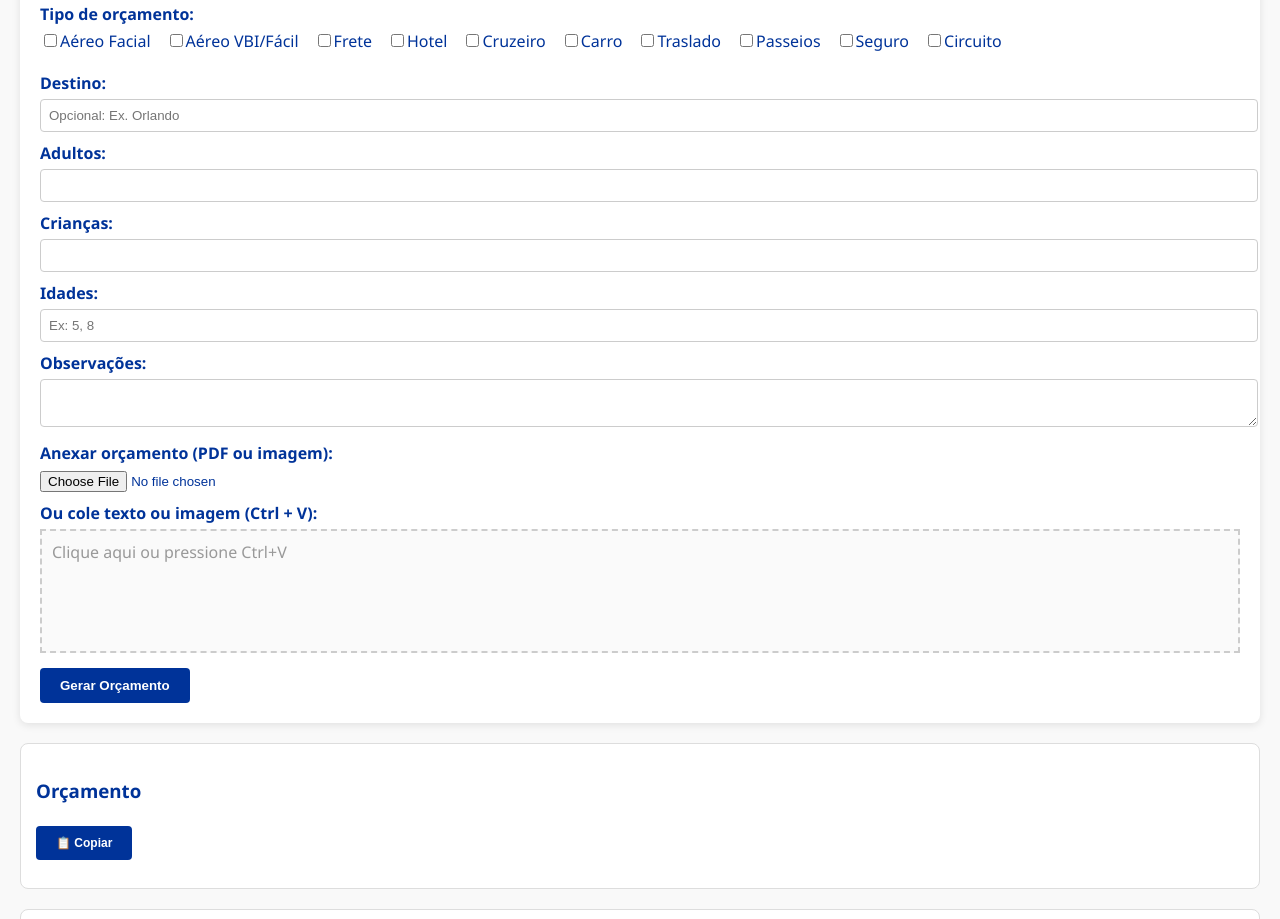
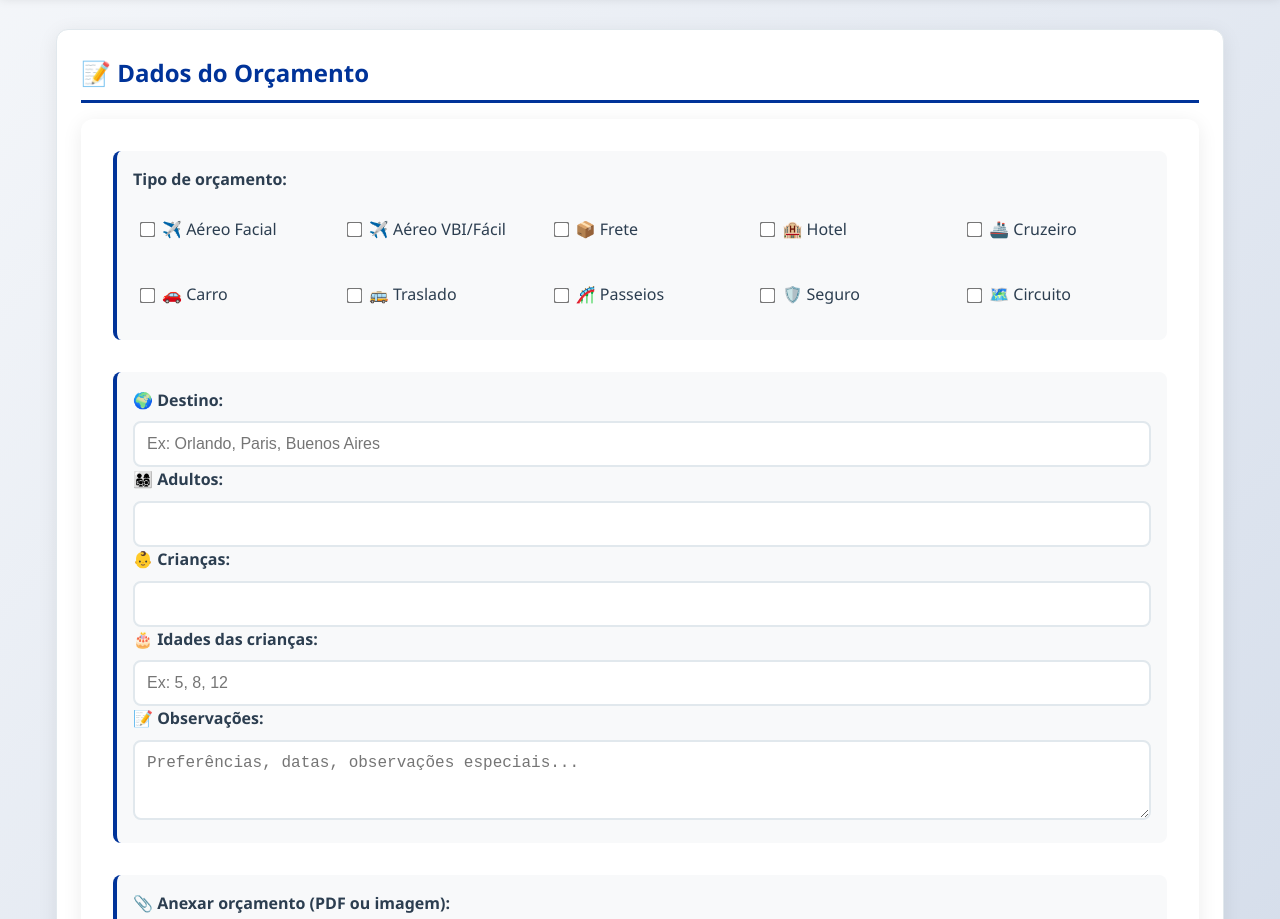
Before and after one commit to alessandrodiazrodrigues/cvc-itaqua-novo, a plain HTML site: page orcamentos.html in a window 1280 px wide. Shown: the part 123-1042 px from the top of the page. Drawn offline with Linux system fonts and the light colour scheme.

Commit message:
Update orcamentos.html

```diff
--- a/orcamentos.html
+++ b/orcamentos.html
@@ -3,161 +3,156 @@
 <head>
   <meta charset="UTF-8" />
   <meta name="viewport" content="width=device-width, initial-scale=1.0" />
-  <title>Geração de Orçamento com IA</title>
-  <style>
-    body {
-      font-family: 'Segoe UI', sans-serif;
-      background-color: #f9f9f9;
-      margin: 0;
-      padding: 20px;
-      color: #003399;
-    }
-    h1 {
-      color: #003399;
-    }
-    form {
-      background-color: #fff;
-      padding: 20px;
-      border-radius: 8px;
-      box-shadow: 0 2px 8px rgba(0,0,0,0.1);
-      margin-bottom: 20px;
-    }
-    .form-section {
-      margin-bottom: 15px;
-    }
-    label {
-      font-weight: bold;
-      display: block;
-      margin-bottom: 5px;
-    }
-    input[type="text"],
-    input[type="number"],
-    textarea,
-    select {
-      width: 100%;
-      padding: 8px;
-      margin-bottom: 10px;
-      border: 1px solid #ccc;
-      border-radius: 4px;
-    }
-    input[type="file"] {
-      margin-bottom: 10px;
-    }
-    .checkbox-group {
-      display: flex;
-      flex-wrap: wrap;
-      gap: 15px;
-    }
-    .checkbox-group label {
-      display: flex;
-      align-items: center;
-      font-weight: normal;
-    }
-    .output-section {
-      background: #fff;
-      padding: 15px;
-      margin-top: 20px;
-      border: 1px solid #ddd;
-      border-radius: 8px;
-    }
-    button {
-      padding: 10px 20px;
-      background-color: #003399;
-      color: #fff;
-      border: none;
-      border-radius: 4px;
-      cursor: pointer;
-      font-weight: bold;
-    }
-    button:hover {
-      background-color: #002277;
-    }
-    .copiar {
-      font-size: 12px;
-      margin-top: 5px;
-    }
-    #pasteArea {
-      border: 2px dashed #ccc;
-      padding: 10px;
-      min-height: 100px;
-      background: #fafafa;
-      color: #999;
-    }
-    #previewArea img {
-      max-width: 100%;
-      margin-top: 10px;
-    }
-  </style>
+  <title>Geração de Orçamento com IA - CVC Itaqua</title>
+  <link rel="stylesheet" href="style.css" />
+  <link rel="shortcut icon" href="https://www.cvc.com.br/favicon.ico" type="image/x-icon">
 </head>
 <body>
-  <h1>Geração de Orçamento com IA</h1>
+  <header>
+    <h1>💰 Geração de Orçamento com IA</h1>
+    <nav>
+      <ul>
+        <li><a href="index.html">📊 Dashboard</a></li>
+        <li><a href="orcamentos.html" class="active">💰 Orçamentos</a></li>
+        <li><a href="cadastro-vendas.html">📈 Vendas</a></li>
+        <li><a href="embarques.html">✈️ Embarques</a></li>
+        <li><a href="orbiuns.html">📋 Orbiuns</a></li>
+      </ul>
+    </nav>
+  </header>
+
+  <main>
+    <!-- Formulário de Orçamento -->
+    <section>
+      <h2>📝 Dados do Orçamento</h2>
 
       <form id="orcamentoForm">
         <div class="form-section">
           <label>Tipo de orçamento:</label>
           <div class="checkbox-group">
-        <label><input type="checkbox" name="tipo" value="Aéreo Facial"> Aéreo Facial</label>
-        <label><input type="checkbox" name="tipo" value="Aéreo VBI/Fácil"> Aéreo VBI/Fácil</label>
-        <label><input type="checkbox" name="tipo" value="Frete"> Frete</label>
-        <label><input type="checkbox" name="tipo" value="Hotel"> Hotel</label>
-        <label><input type="checkbox" name="tipo" value="Cruzeiro"> Cruzeiro</label>
-        <label><input type="checkbox" name="tipo" value="Carro"> Carro</label>
-        <label><input type="checkbox" name="tipo" value="Traslado"> Traslado</label>
-        <label><input type="checkbox" name="tipo" value="Passeios"> Passeios</label>
-        <label><input type="checkbox" name="tipo" value="Seguro"> Seguro</label>
-        <label><input type="checkbox" name="tipo" value="Circuito"> Circuito</label>
+            <label><input type="checkbox" name="tipo" value="Aéreo Facial"> ✈️ Aéreo Facial</label>
+            <label><input type="checkbox" name="tipo" value="Aéreo VBI/Fácil"> ✈️ Aéreo VBI/Fácil</label>
+            <label><input type="checkbox" name="tipo" value="Frete"> 📦 Frete</label>
+            <label><input type="checkbox" name="tipo" value="Hotel"> 🏨 Hotel</label>
+            <label><input type="checkbox" name="tipo" value="Cruzeiro"> 🚢 Cruzeiro</label>
+            <label><input type="checkbox" name="tipo" value="Carro"> 🚗 Carro</label>
+            <label><input type="checkbox" name="tipo" value="Traslado"> 🚌 Traslado</label>
+            <label><input type="checkbox" name="tipo" value="Passeios"> 🎢 Passeios</label>
+            <label><input type="checkbox" name="tipo" value="Seguro"> 🛡️ Seguro</label>
+            <label><input type="checkbox" name="tipo" value="Circuito"> 🗺️ Circuito</label>
           </div>
         </div>
 
         <div class="form-section">
-      <label>Destino:</label>
-      <input type="text" name="destino" id="destino" placeholder="Opcional: Ex. Orlando">
-      <label>Adultos:</label>
-      <input type="number" name="adultos" required />
-      <label>Crianças:</label>
-      <input type="number" name="criancas">
-      <label>Idades:</label>
-      <input type="text" name="idades_criancas" placeholder="Ex: 5, 8">
-      <label>Observações:</label>
-      <textarea name="observacoes"></textarea>
-      <label>Anexar orçamento (PDF ou imagem):</label>
+          <label for="destino">🌍 Destino:</label>
+          <input type="text" name="destino" id="destino" placeholder="Ex: Orlando, Paris, Buenos Aires">
+
+          <label for="adultos">👨‍👩‍👧‍👦 Adultos:</label>
+          <input type="number" name="adultos" id="adultos" min="1" max="10" required />
+
+          <label for="criancas">👶 Crianças:</label>
+          <input type="number" name="criancas" id="criancas" min="0" max="10">
+
+          <label for="idades_criancas">🎂 Idades das crianças:</label>
+          <input type="text" name="idades_criancas" id="idades_criancas" placeholder="Ex: 5, 8, 12">
+
+          <label for="observacoes">📝 Observações:</label>
+          <textarea name="observacoes" id="observacoes" placeholder="Preferências, datas, observações especiais..."></textarea>
+        </div>
+
+        <div class="form-section">
+          <label for="arquivo">📎 Anexar orçamento (PDF ou imagem):</label>
           <input type="file" id="arquivo" accept=".pdf,.png,.jpg,.jpeg">
 
-      <label>Ou cole texto ou imagem (Ctrl + V):</label>
-      <div id="pasteArea" contenteditable="true">Clique aqui ou pressione Ctrl+V</div>
+          <label>📋 Ou cole texto ou imagem (Ctrl + V):</label>
+          <div id="pasteArea" contenteditable="true">
+            📌 Clique aqui ou pressione Ctrl+V para colar conteúdo
+          </div>
           <div id="previewArea"></div>
         </div>
 
-    <button type="submit">Gerar Orçamento</button>
+        <button type="submit">🚀 Gerar Orçamento Completo</button>
       </form>
+    </section>
 
+    <!-- Resultados -->
     <div class="output-section">
-    <h3>Orçamento</h3>
+      <h3>💰 Orçamento Principal
         <button class="copiar" onclick="copiarTexto('orcamentoIA')">📋 Copiar</button>
-    <pre id="orcamentoIA"></pre>
+      </h3>
+      <pre id="orcamentoIA">Preencha o formulário acima para gerar o orçamento...</pre>
     </div>
 
     <div class="output-section">
-    <h3>Texto do Destino</h3>
+      <h3>🌍 Texto do Destino
         <button class="copiar" onclick="copiarTexto('destinoIA')">📋 Copiar</button>
-    <pre id="destinoIA"></pre>
+      </h3>
+      <pre id="destinoIA">Será gerado automaticamente quando você informar um destino...</pre>
     </div>
 
     <div class="output-section">
-    <h3>Ranking Hotéis</h3>
+      <h3>🏨 Ranking de Hotéis
         <button class="copiar" onclick="copiarTexto('rankingIA')">📋 Copiar</button>
-    <pre id="rankingIA"></pre>
+      </h3>
+      <pre id="rankingIA">Será gerado automaticamente se você selecionar "Hotel"...</pre>
     </div>
 
+    <!-- Dicas de Uso -->
+    <section>
+      <h2>💡 Dicas de Uso</h2>
+      <div style="display: grid; grid-template-columns: repeat(auto-fit, minmax(300px, 1fr)); gap: 1rem;">
+
+        <div style="background: #e3f2fd; padding: 1rem; border-radius: 8px;">
+          <h4>📝 Para melhores resultados:</h4>
+          <ul style="margin: 0.5rem 0; padding-left: 1.5rem;">
+            <li>Informe destino específico</li>
+            <li>Selecione todos os tipos relevantes</li>
+            <li>Cole prints de orçamentos existentes</li>
+            <li>Adicione observações detalhadas</li>
+          </ul>
+        </div>
+
+        <div style="background: #e8f5e8; padding: 1rem; border-radius: 8px;">
+          <h4>🤖 O que a IA faz:</h4>
+          <ul style="margin: 0.5rem 0; padding-left: 1.5rem;">
+            <li>Formata no padrão CVC</li>
+            <li>Gera texto promocional do destino</li>
+            <li>Cria ranking de hotéis (se aplicável)</li>
+            <li>Pronto para envio por WhatsApp</li>
+          </ul>
+        </div>
+
+      </div>
+    </section>
+  </main>
+
+  <footer style="text-align: center; padding: 2rem; color: #6c757d; border-top: 1px solid #e9ecef; margin-top: 3rem;">
+    <p>© 2025 CVC Itaqua | Sistema de Orçamentos com IA</p>
+  </footer>
+
   <script>
+    // Função local de copiar (mantida para compatibilidade)
     function copiarTexto(id) {
       const texto = document.getElementById(id).innerText;
-      navigator.clipboard.writeText(texto);
+      navigator.clipboard.writeText(texto).then(() => {
+        // Feedback visual
+        const button = event.target;
+        const originalText = button.innerText;
+        button.innerText = "✅ Copiado!";
+        setTimeout(() => {
+          button.innerText = originalText;
+        }, 2000);
+      }).catch(err => {
+        console.error("Erro ao copiar:", err);
+        alert("Erro ao copiar. Tente selecionar o texto manualmente.");
+      });
     }
 
+    // Melhorar área de paste
     const pasteArea = document.getElementById('pasteArea');
     const previewArea = document.getElementById('previewArea');
 
+    if (pasteArea && previewArea) {
       pasteArea.addEventListener('paste', function (e) {
         const items = (e.clipboardData || e.originalEvent.clipboardData).items;
         for (let i = 0; i < items.length; i++) {
@@ -169,8 +164,10 @@
             reader.onload = function (event) {
               const img = document.createElement('img');
               img.src = event.target.result;
+              img.style.maxWidth = '100%';
               previewArea.innerHTML = '';
               previewArea.appendChild(img);
+              previewArea.dataset.fileData = event.target.result;
             };
             reader.readAsDataURL(blob);
           } else if (item.type === 'text/plain') {
@@ -180,6 +177,34 @@
           }
         }
       });
+
+      // Destacar área quando hover
+      pasteArea.addEventListener('dragover', function(e) {
+        e.preventDefault();
+        this.style.borderColor = '#003399';
+        this.style.backgroundColor = '#e9ecef';
+      });
+
+      pasteArea.addEventListener('dragleave', function(e) {
+        this.style.borderColor = '#007bff';
+        this.style.backgroundColor = '#f8f9fa';
+      });
+    }
+
+    // Destacar página atual na navegação
+    document.addEventListener('DOMContentLoaded', function() {
+      const currentPage = window.location.pathname.split('/').pop() || 'index.html';
+      const navLinks = document.querySelectorAll('nav a');
+
+      navLinks.forEach(link => {
+        const href = link.getAttribute('href');
+        if (href === currentPage) {
+          link.classList.add('active');
+        } else {
+          link.classList.remove('active');
+        }
+      });
+    });
   </script>
 
   <script src="ai.js"></script>
```
Lines whose indentation alone changed are shown as unchanged.
